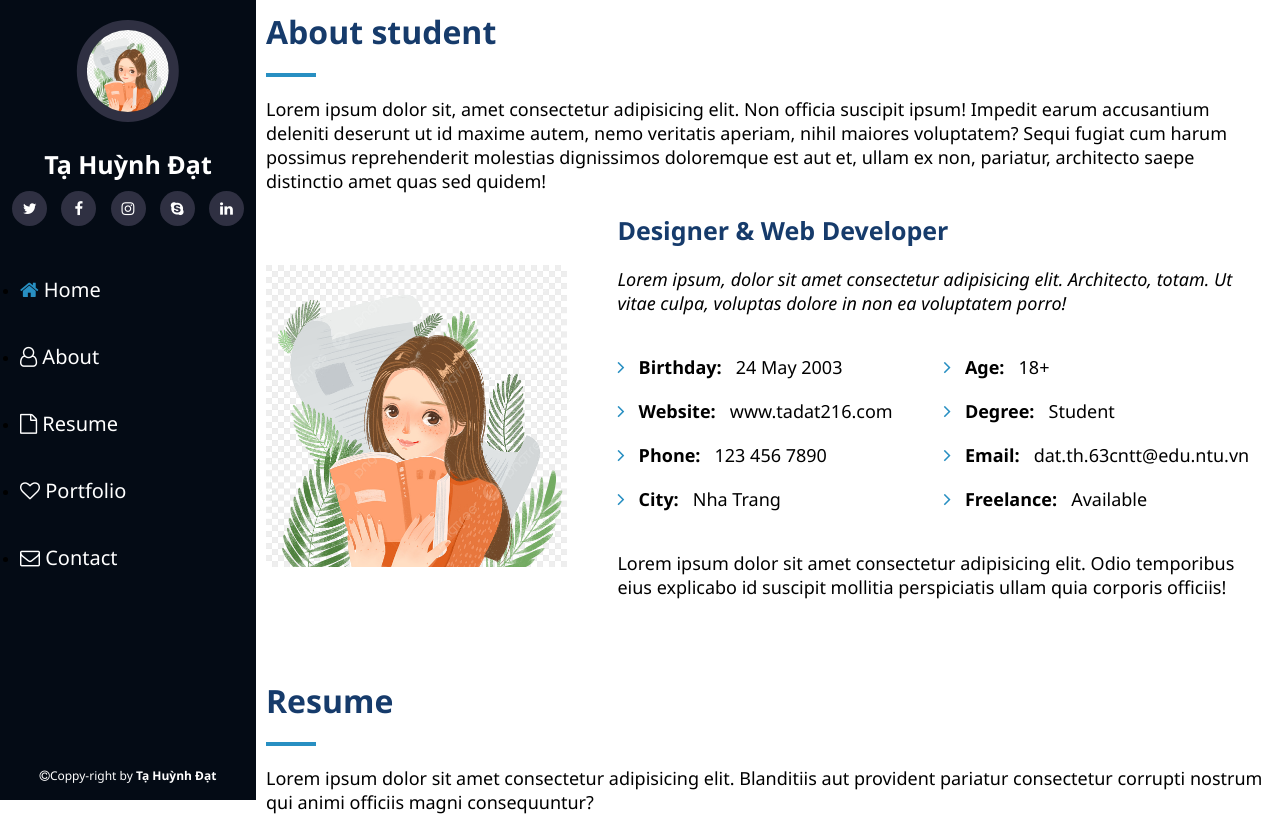
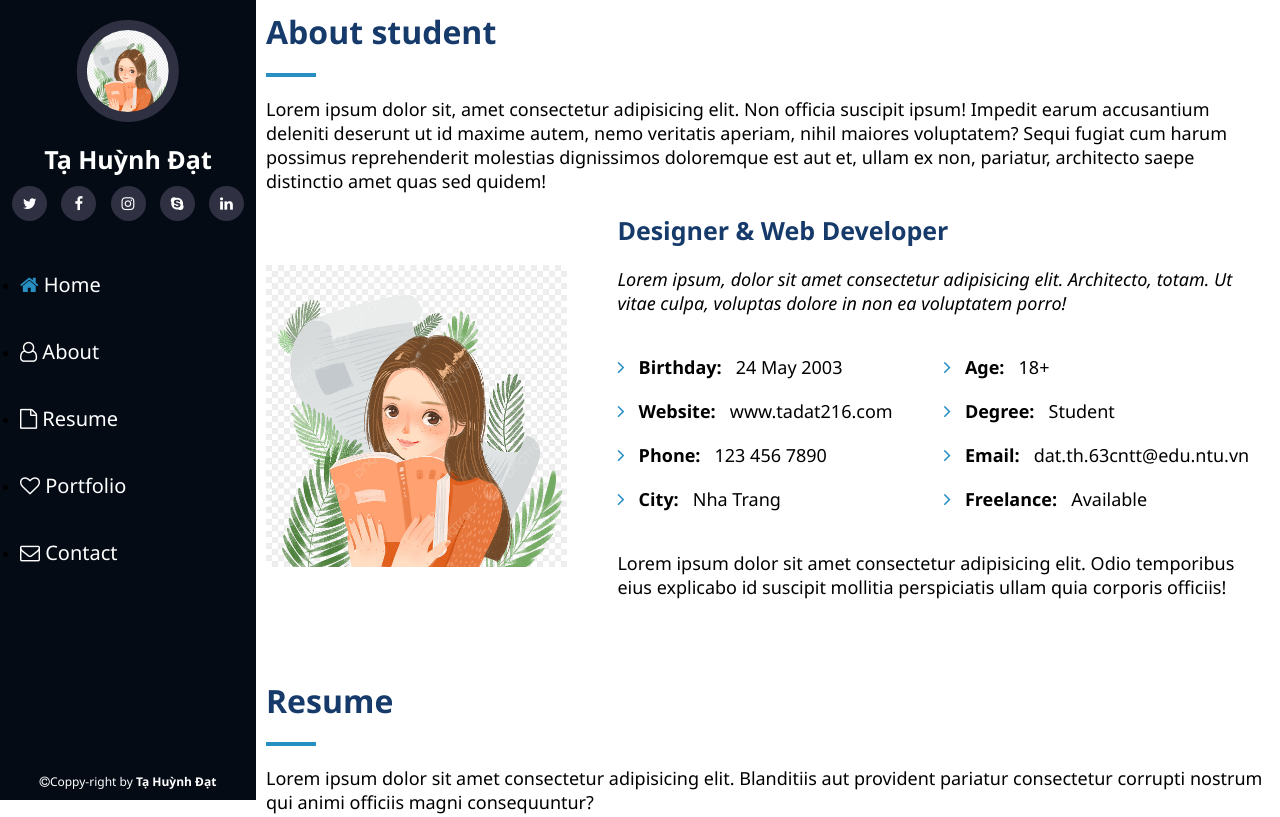
Before and after one commit to tadat216/bai-tap-ngay-sinh-chan, a plain HTML site: page index.html in a window 1280 px wide. Shown: the top 817 px of the page. Drawn offline with Linux system fonts and the light colour scheme.

Commit message:
Update style.css

```diff
--- a/style.css
+++ b/style.css
@@ -12,6 +12,8 @@
   width: 20%;
   height: 100%;
   position: fixed;
+  display: flex;
+  flex-direction: column;
 }
 
 .avatar{
@@ -54,14 +56,11 @@
   color: #288FC2;
 }
 
-.copyright{
+.sidebar .copyright{
   color:#fff;
-  position: absolute;
-  bottom: 2%;
-  left: 0;
-  right: 0;
   font-size: 12px;
-  text-align: center;
+  margin: auto;
+  margin-bottom: 10px;
 }
 
 .container{
```
